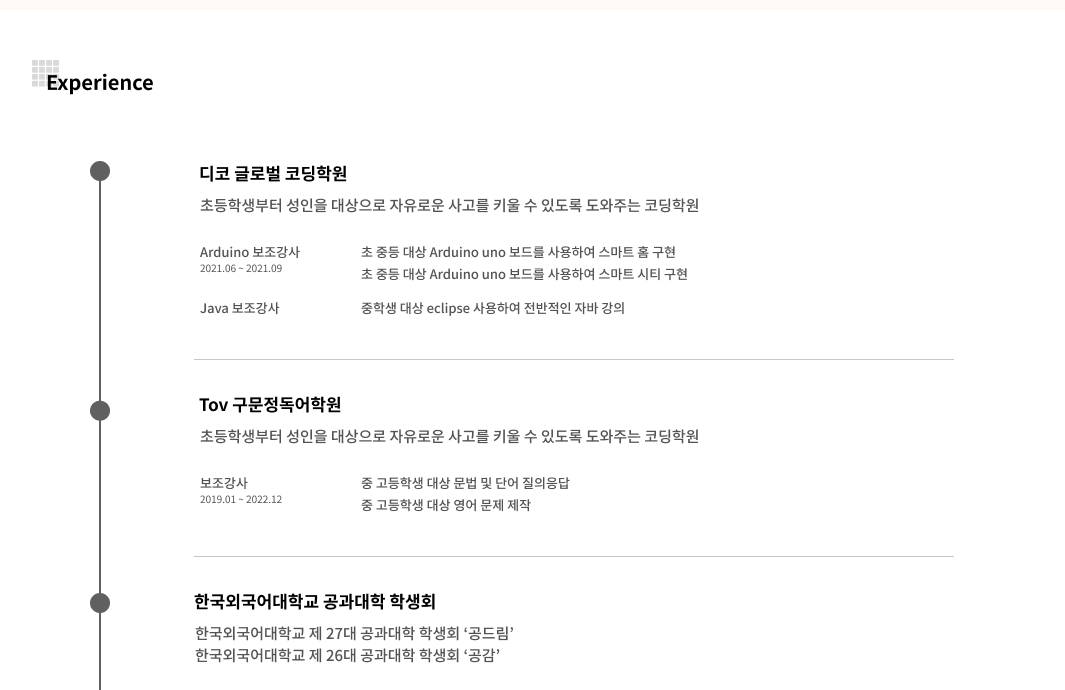
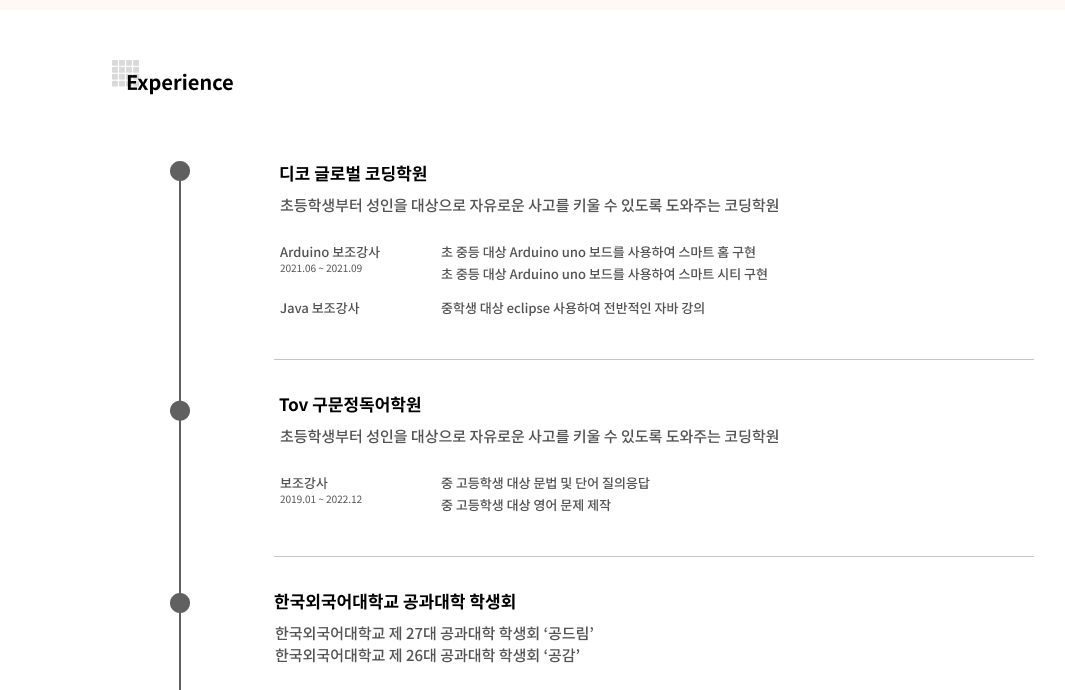
Before and after one commit to erica0321/web-project, a React (Create React App) app: page / in a window 1280 px wide. Shown: the part 1370-2060 px from the top of the page, without its empty margins (118-1183 px from the left). Built offline with nearby package versions, Linux system fonts and the light colour scheme.

Commit message:
Update css files

```diff
--- a/src/style/Experience.css
+++ b/src/style/Experience.css
@@ -1,3 +1,10 @@
+.Experience-back{
+    margin: 0 auto;
+    width: 1440px;
+    flex-shrink: 0;
+}
+
+
 .Experience{
     margin:0 auto;
     padding: 50px;
--- a/src/style/Portfolio.css
+++ b/src/style/Portfolio.css
@@ -1,9 +1,15 @@
+.Portfolio-background{
+    margin: 0 auto;
+    width: 1440px;
+    flex-shrink: 0;
+    background: rgba(255, 249, 245, 0.74);
+}
+
 .Portfolio{
     margin:0 auto;
     padding: 50px;
     width: 980px;
     flex-shrink: 0;
-    background: rgba(255, 249, 245, 0.74);
 }
 .Title{
     margin-bottom: 20px;
```
